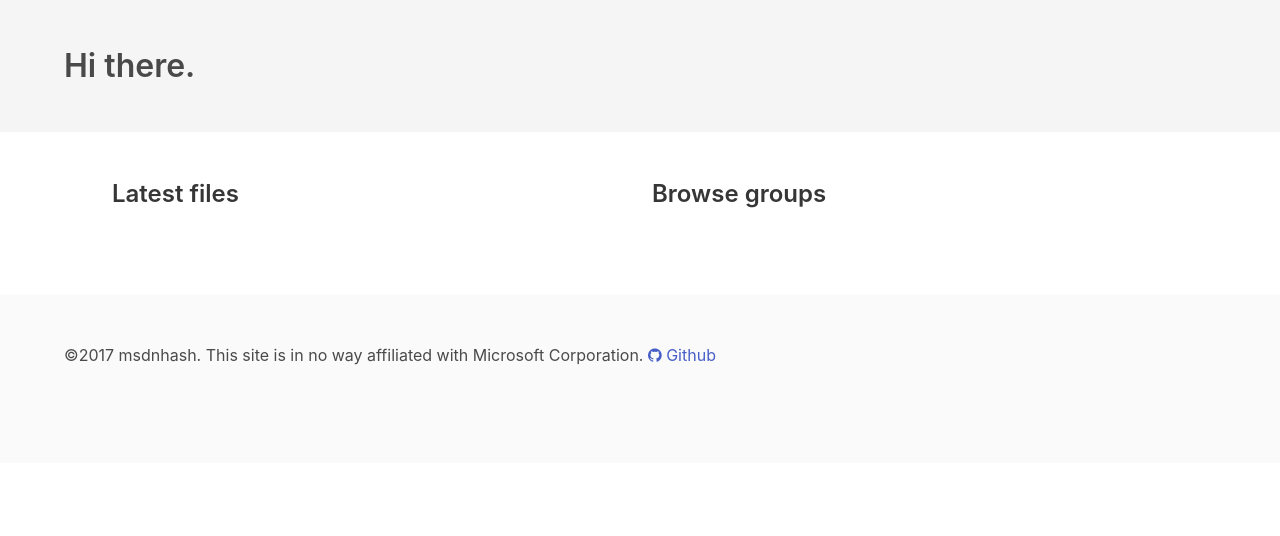
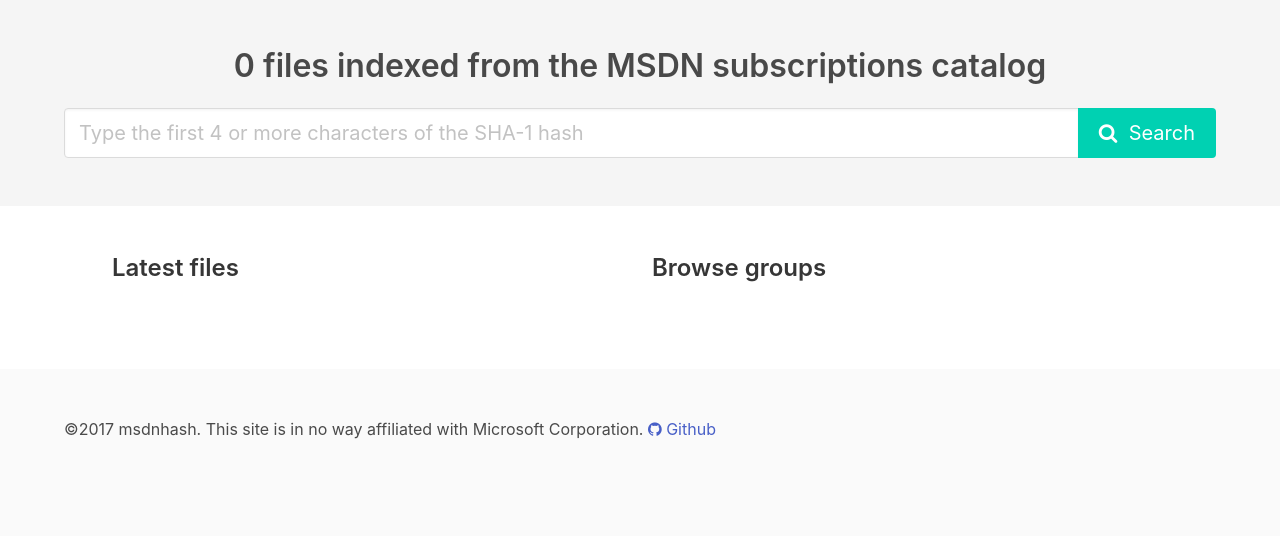
Before and after one commit to mauricew/dnhash, a Django app: page / in a window 1280 px wide. Shown: the part 53-589 px from the top of the page. Run offline with Django 3.2, Linux system fonts and the light colour scheme; data that the repository does not hold is empty; some libraries are stand-ins or nearby versions.

Commit message:
Add hash search functionality
Find files by first characters of hash
- Homepage additions

```diff
--- a/msdn/templates/msdn/index.html
+++ b/msdn/templates/msdn/index.html
@@ -2,8 +2,26 @@
 {% block content %}
     <section class="hero is-light">
         <div class="hero-body">
-            <div class="container">
-                <h1 class="title">Hi there.</h1>
+            <div class="container has-text-centered">
+                <h1 class="title">
+                    <strong>{{total_count}}</strong>
+                    files indexed from the MSDN subscriptions catalog
+                </h1>
+                <form method="get" action="/search">
+                    <div class="field has-addons">
+                        <p class="control is-expanded">
+                            <input type="text" class="input is-medium" name="hash_start" required minlength="4" pattern="[0-9a-f]+"
+                               placeholder="Type the first 4 or more characters of the SHA-1 hash" />
+                        </p>
+                        <p class="control">
+                            <button type="submit" class="button is-medium is-primary">
+                                <i class="fa fa-search"></i>
+                                &nbsp;
+                                Search
+                            </button>
+                        </p>
+                    </div>
+                </form>
             </div>
         </div>
     </section>
--- a/msdn/views.py
+++ b/msdn/views.py
@@ -1,4 +1,4 @@
-from django.shortcuts import render, get_object_or_404
+from django.shortcuts import render, get_object_or_404, redirect
 from django.db.models import Max
 
 # Create your views here.
@@ -8,9 +8,11 @@
 def index(request):
     latest_files = File.objects.order_by("-posted_date")[:10]
     groups = ProductGroup.objects.order_by("name")
+    total_count = File.objects.count()
 
-    context = {'latest_files': latest_files, 'groups': groups}
+    context = {'latest_files': latest_files, 'groups': groups, 'total_count': total_count}
     return render(request, 'msdn/index.html', context)
+
 
 def about(request):
     return render(request, 'msdn/about.html')
@@ -44,3 +46,17 @@
 
     context = {'file': file_obj}
     return render(request, 'msdn/file_detail.html', context)
+
+
+def search_by_hash(request):
+    hash_start = request.GET.get('hash_start')
+    if not hash_start:
+        files_matching = []
+    else:
+        files_matching = File.objects.filter(sha1_hash__startswith=hash_start)
+
+    if len(files_matching) == 1:
+        return redirect('file_detail', files_matching[0].id)
+
+    context = {'search_results': files_matching}
+    return render(request, 'msdn/search_result.html', context)
--- a/msdnhash/urls.py
+++ b/msdnhash/urls.py
@@ -22,6 +22,7 @@
     url(r'^$', views.index, name='index'),
     url(r'^about', views.about, name='about'),
     url(r'^browse', views.browse_groups, name='browse'),
+    url(r'^search', views.search_by_hash, name='search_result'),
     url(r'^groups/(?P<group_id>[0-9]+)$', views.group_detail, name='group_detail'),
     url(r'^families/(?P<family_id>[0-9]+)$', views.family_detail, name='family_detail'),
     url(r'^files/(?P<file_id>[0-9]+)$', views.file_detail, name='file_detail'),
```
Also changed, not shown: msdn/templates/msdn/search_result.html (added, +37 -0 lines).
